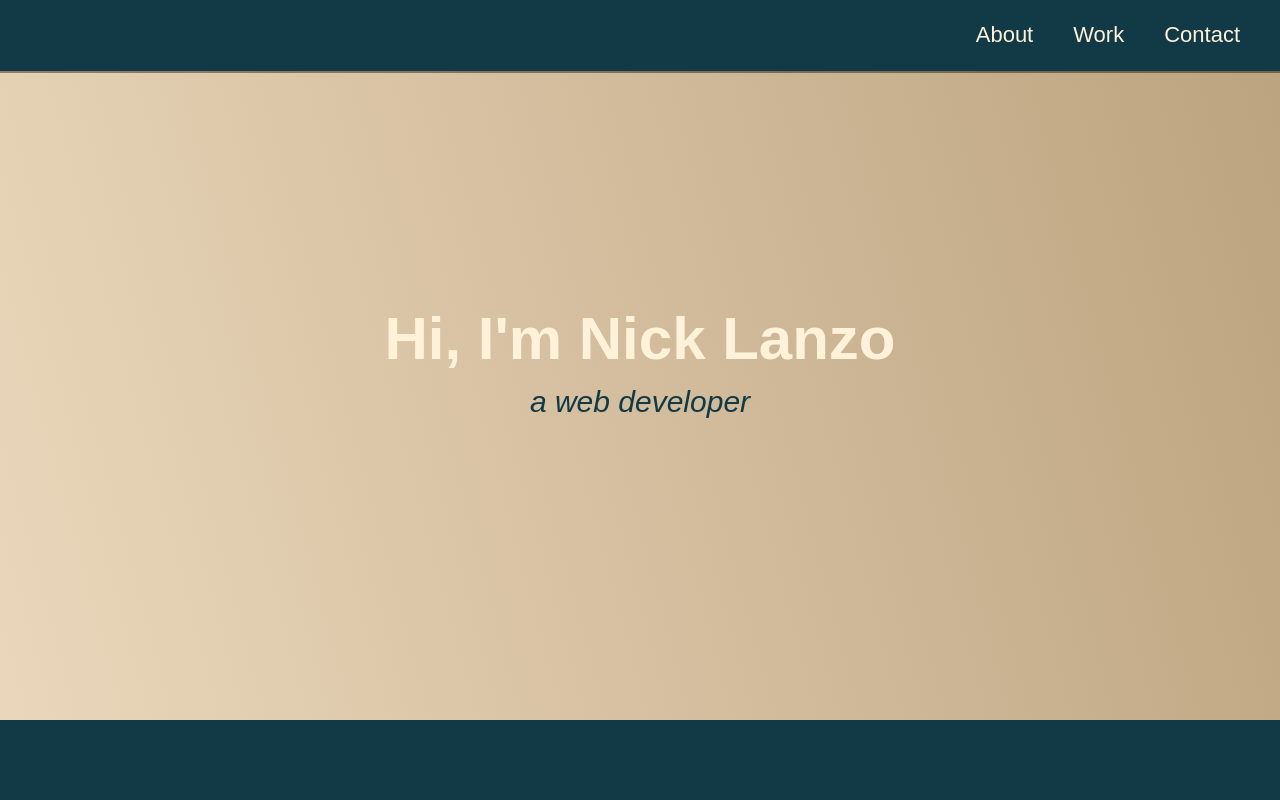
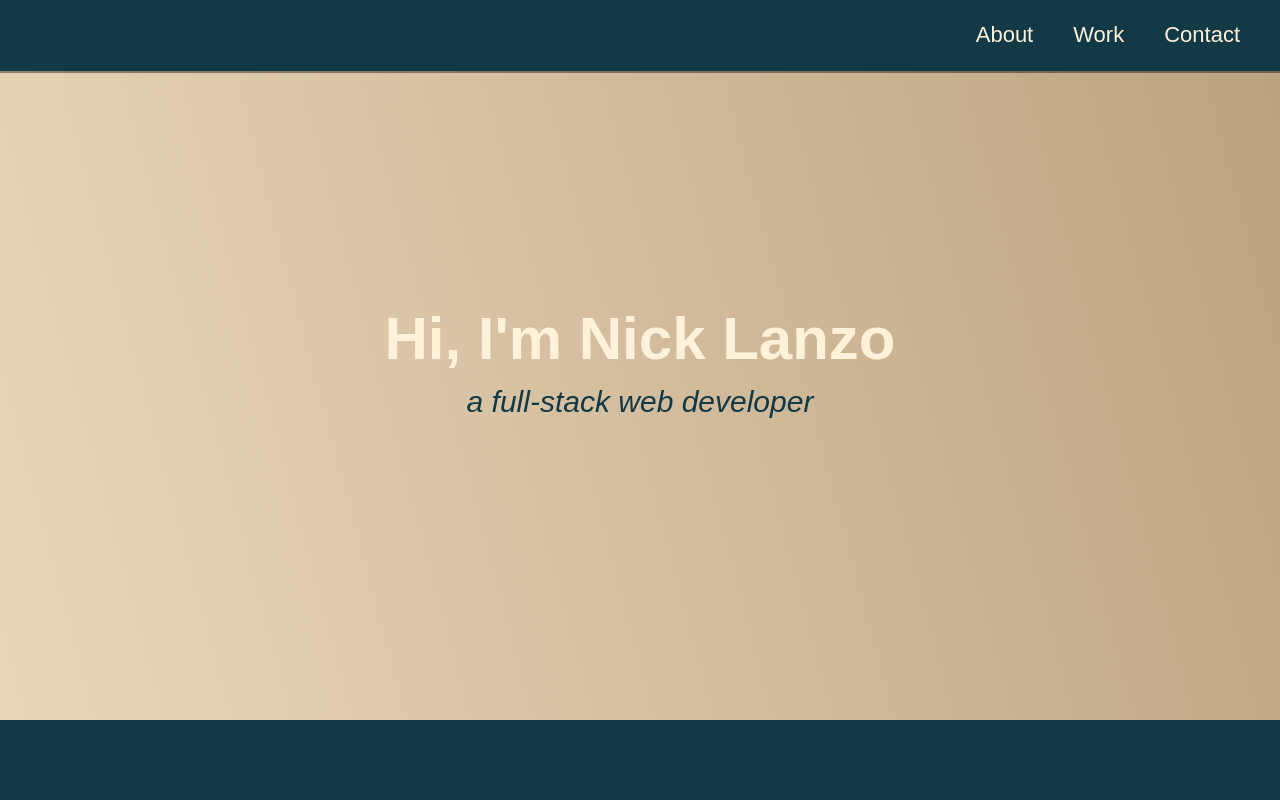
Before and after one commit to nlanzo/portfolio-website, a website built with Vite: page index.html in a window 1280 px wide. Shown: the top 800 px of the page. Built offline with nearby package versions, Linux system fonts and the light colour scheme.

Commit message:
update welcome section text

```diff
--- a/index.html
+++ b/index.html
@@ -18,7 +18,7 @@
     <!-- welcome section -->
     <section id="welcome-section" class="welcome-section">
       <h1>Hi, I'm Nick Lanzo</h1>
-      <p>a web developer</p>
+      <p>a full-stack web developer</p>
     </section>
     <!-- projects section -->
     <section id="projects" class="projects-section">
```
